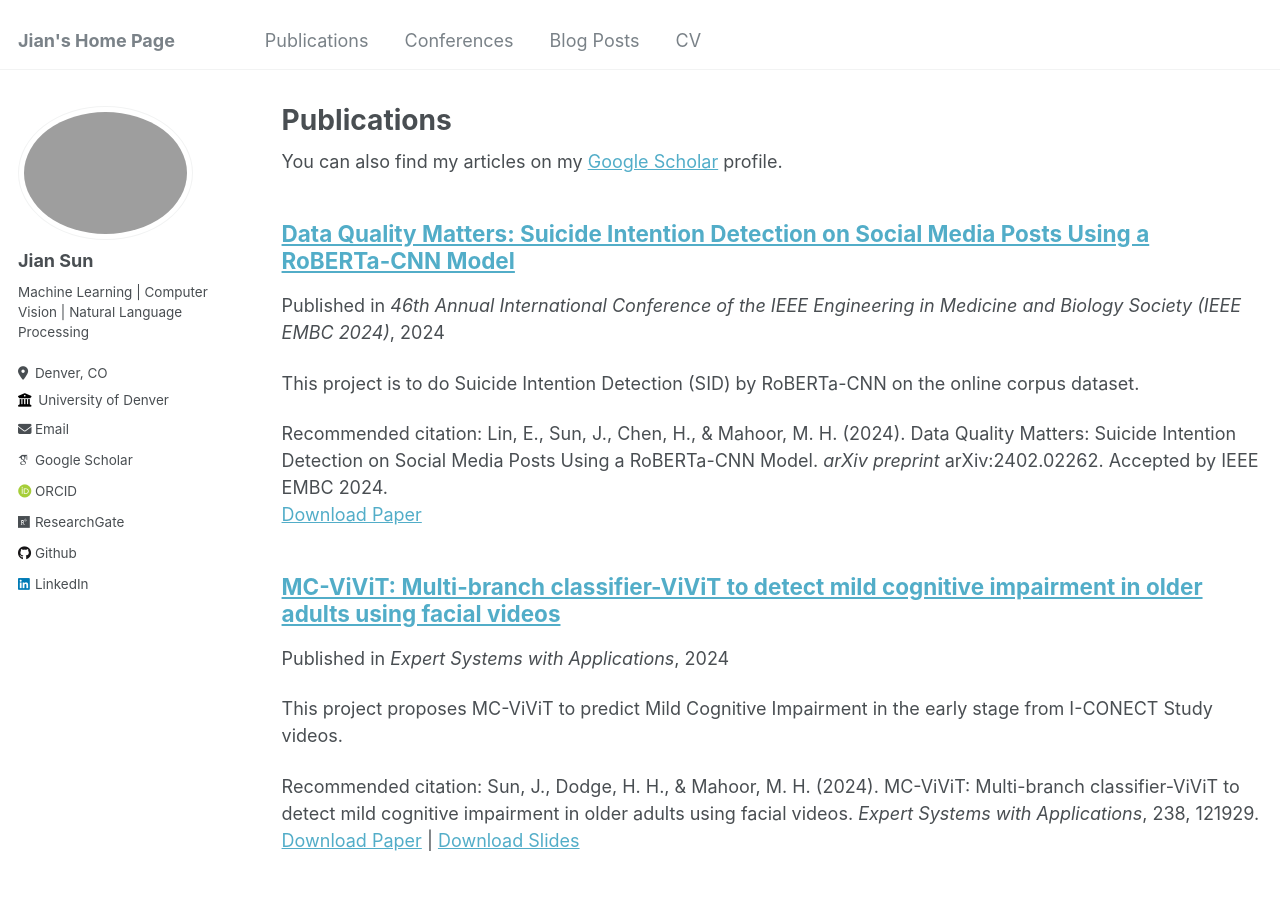
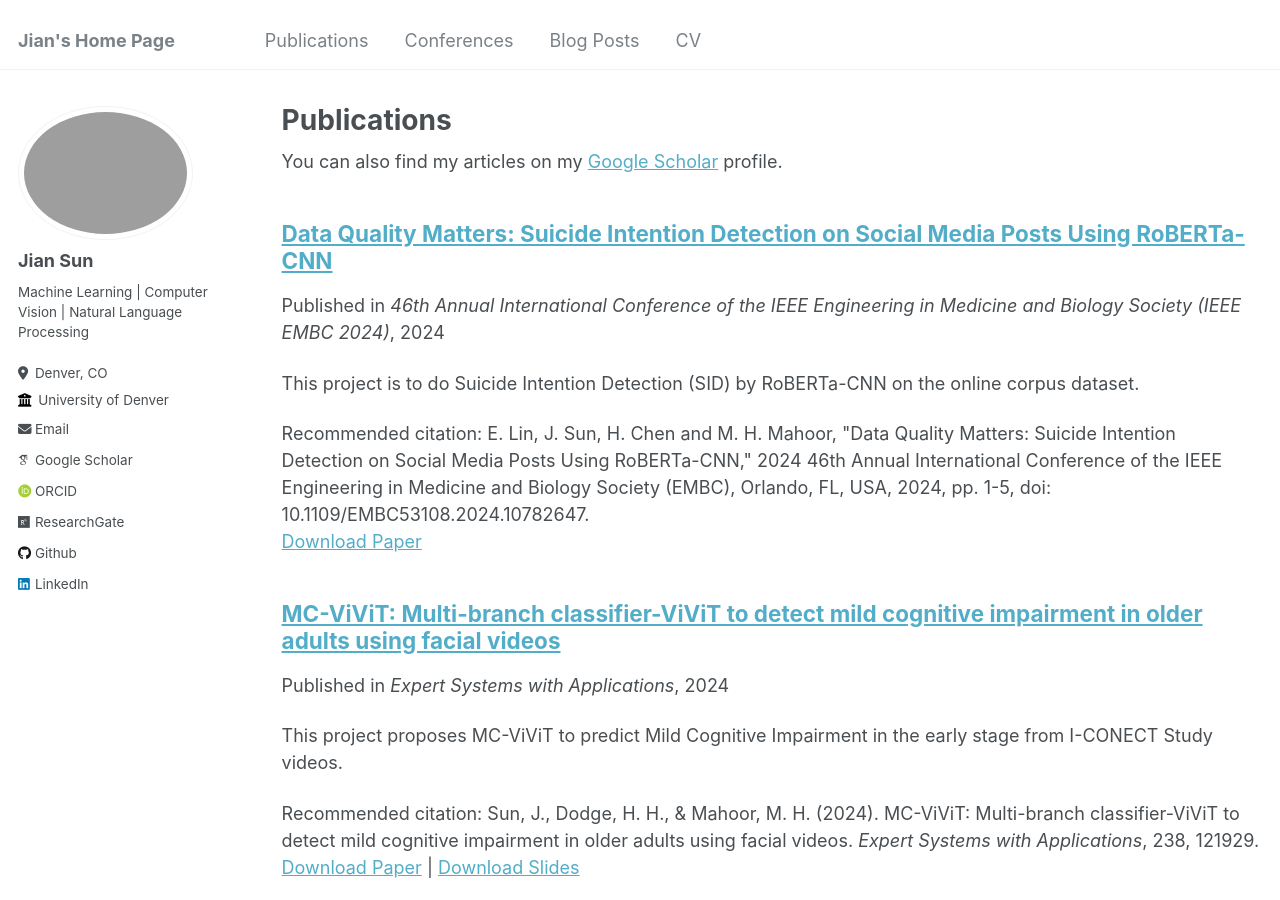
Before and after one commit to jiansfoggy/sj-home.github.io, a Jekyll site: the page built from _pages/publications.md, in a window 1280 px wide and 900 px high. Built offline with Jekyll 4.4.1, drawn with Linux system fonts in a browser that asks for light colours; some web fonts are replaced.

Commit message:
Update SID-paper.md

````diff
--- a/_publications/SID-paper.md
+++ b/_publications/SID-paper.md
@@ -1,12 +1,12 @@
 ---
-title: "Data Quality Matters: Suicide Intention Detection on Social Media Posts Using a RoBERTa-CNN Model"
+title: "Data Quality Matters: Suicide Intention Detection on Social Media Posts Using RoBERTa-CNN"
 collection: publications
 permalink: /publication/SID-paper
 excerpt: 'This project is to do Suicide Intention Detection (SID) by RoBERTa-CNN on the online corpus dataset.'
 date: 2024-07-15
 venue: '46th Annual International Conference of the IEEE Engineering in Medicine and Biology Society (IEEE EMBC 2024)'
-paperurl: 'https://arxiv.org/abs/2402.02262'
-citation: 'Lin, E., Sun, J., Chen, H., & Mahoor, M. H. (2024). Data Quality Matters: Suicide Intention Detection on Social Media Posts Using a RoBERTa-CNN Model. <i>arXiv preprint</i> arXiv:2402.02262. Accepted by IEEE EMBC 2024.'
+paperurl: '[https://arxiv.org/abs/2402.02262](https://ieeexplore.ieee.org/document/10782647)'
+citation: 'E. Lin, J. Sun, H. Chen and M. H. Mahoor, "Data Quality Matters: Suicide Intention Detection on Social Media Posts Using RoBERTa-CNN," 2024 46th Annual International Conference of the IEEE Engineering in Medicine and Biology Society (EMBC), Orlando, FL, USA, 2024, pp. 1-5, doi: 10.1109/EMBC53108.2024.10782647.'
 ---
 
 **Keywords:**
@@ -26,10 +26,14 @@ Suicide Intention Detection, Natural Language Processing, RoBERTa, CNN, Data Qua
 
 **BibTex:**
 ```markdown
-@article{lin2024data,
-  title={Data Quality Matters: Suicide Intention Detection on Social Media Posts Using a RoBERTa-CNN Model},
-  author={Lin, Emily and Sun, Jian and Chen, Hsingyu and Mahoor, Mohammad H},
-  journal={arXiv preprint arXiv:2402.02262},
-  year={2024}
-}
+@INPROCEEDINGS{10782647,
+  author={Lin, Emily and Sun, Jian and Chen, Hsingyu and Mahoor, Mohammad H.},
+  booktitle={2024 46th Annual International Conference of the IEEE Engineering in Medicine and Biology Society (EMBC)},
+  title={Data Quality Matters: Suicide Intention Detection on Social Media Posts Using RoBERTa-CNN},
+  year={2024},
+  volume={},
+  number={},
+  pages={1-5},
+  keywords={Training;Visualization;Social networking (online);Data integrity;Biological system modeling;Semantics;Data models;Robustness;Convolutional neural networks;Standards;Suicide Intention Detection;NLP;RoBERTa;CNN;Data Quality;OpenAI API},
+  doi={10.1109/EMBC53108.2024.10782647}}
 ```
````
